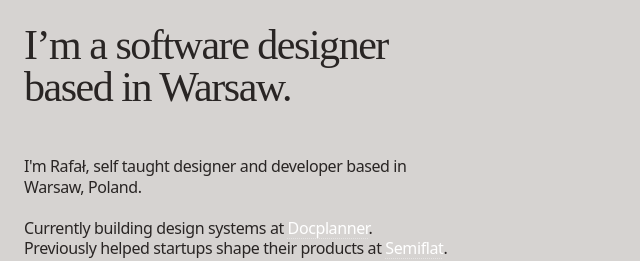
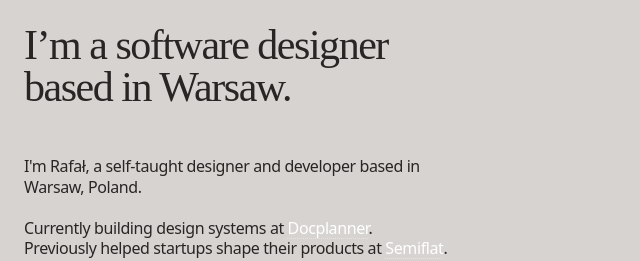
Before and after one commit to rafalziolek/portfolio, a Next.js app: page / in a window 1280 px wide. Shown: the top 261 px of the page, without its empty margins (0-640 px from the left). Built offline with nearby package versions, Linux system fonts and the light colour scheme.

Commit message:
Update page.tsx

```diff
--- a/app/page.tsx
+++ b/app/page.tsx
@@ -12,7 +12,7 @@ export default function Home() {
         <br /> based in Warsaw.
       </h1>
       <div className="text-md flex flex-col gap-5 pb-10 leading-snug font-normal tracking-tight text-pretty dark:font-normal">
-        <p>I'm Rafał, self taught designer and developer based in Warsaw, Poland.</p>
+        <p>I'm Rafał, a self-taught designer and developer based in Warsaw, Poland.</p>
         <p>
           Currently building design systems at{' '}
           <Link href="https://www.docplanner.com">Docplanner</Link>.<br />
```
